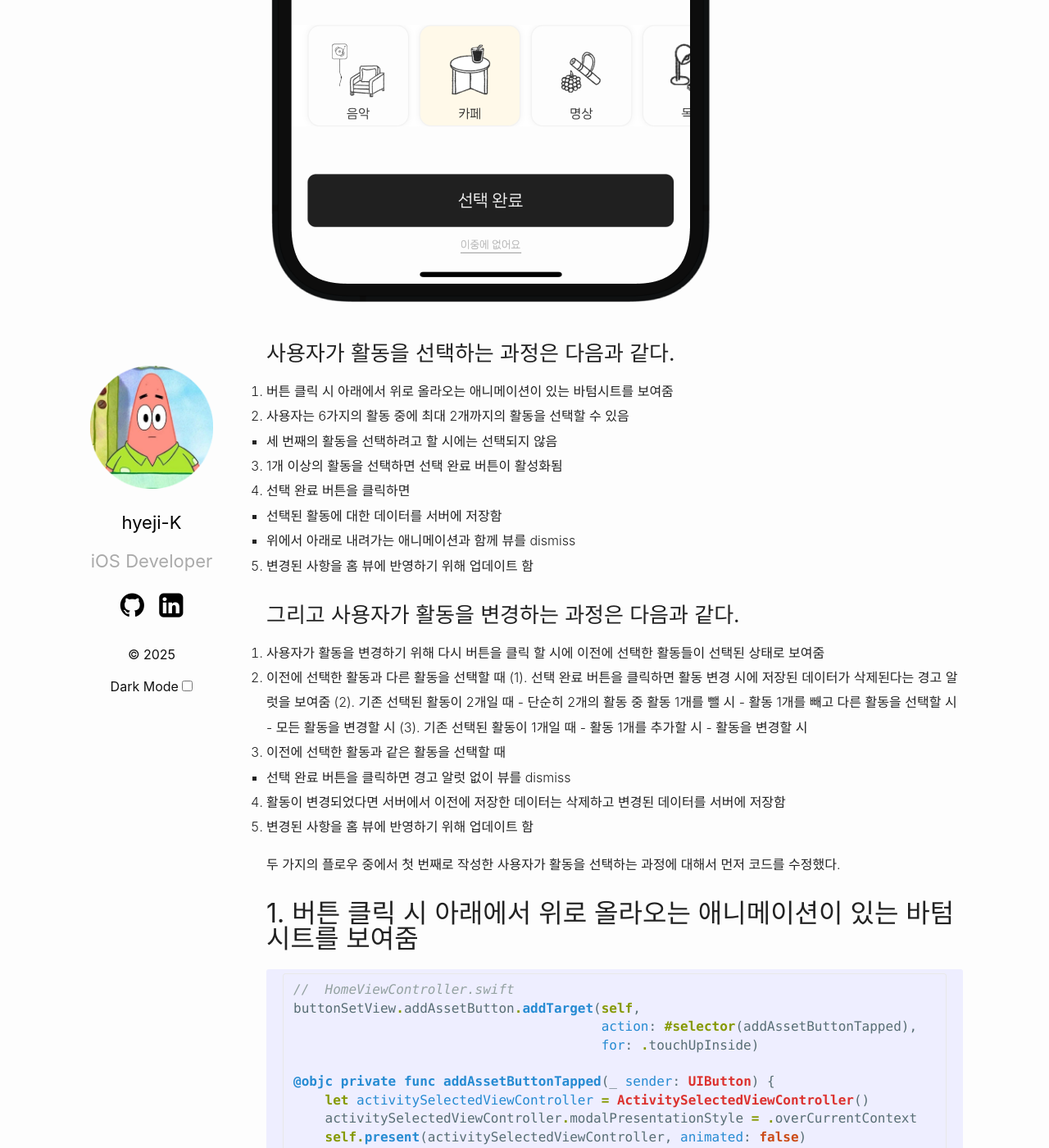
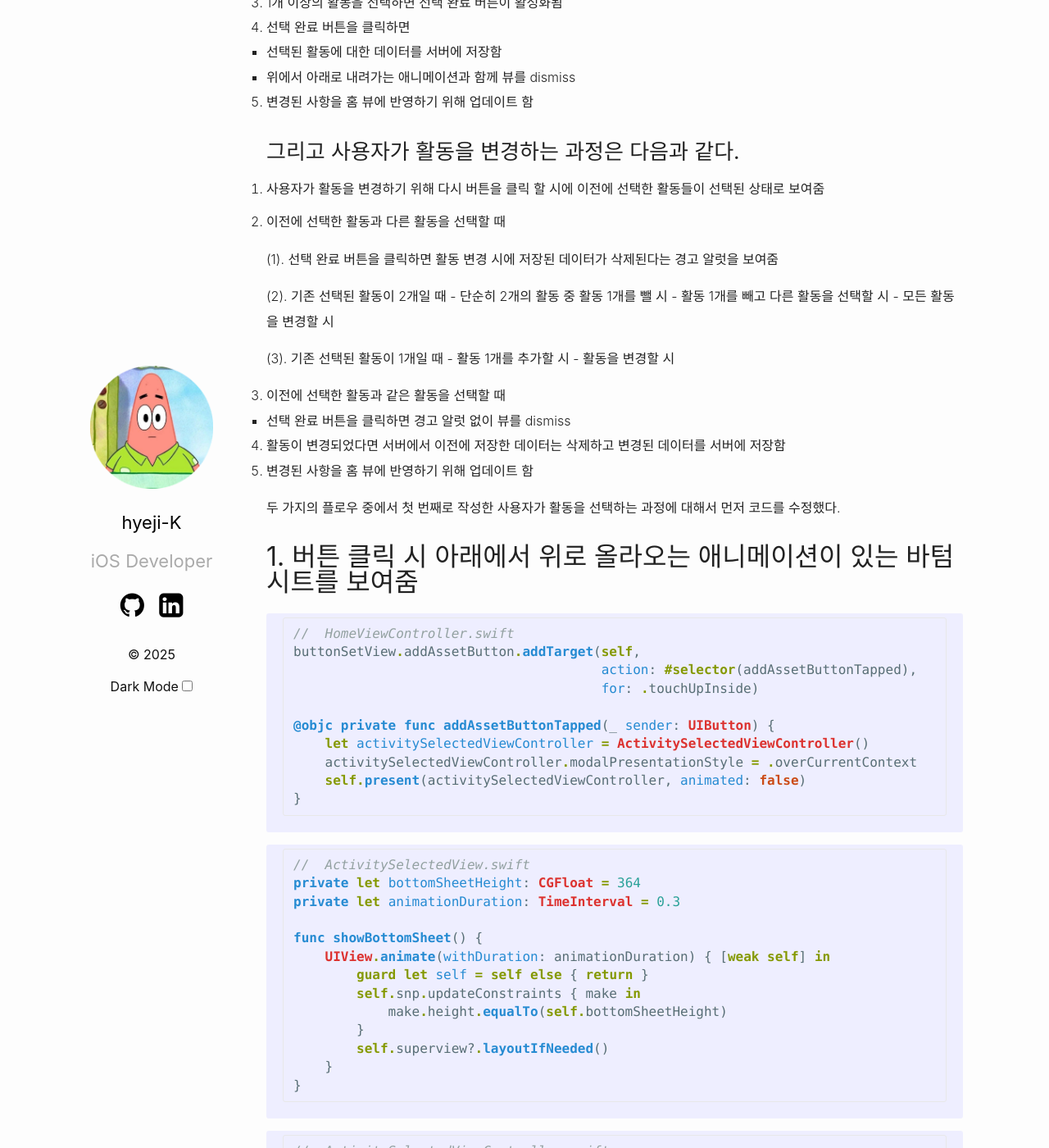
Before and after one commit to hyeji-K/hyeji-K.github.io, a Jekyll site: the page built from _posts/2025-02-01-[데드존-프로젝트]-활동-선택-로직-리팩토링하기.md, in a window 1280 px wide and 1400 px high, scrolled down 1181 px. Shown: the whole window at 82% size. Built offline with Jekyll 4.4.1, drawn with Linux system fonts in a browser that asks for light colours; comment, search, counter and statistics services are not loaded.

Commit message:
250201 글 수정

```diff
--- a/_posts/2025-02-01-[데드존-프로젝트]-활동-선택-로직-리팩토링하기.md
+++ b/_posts/2025-02-01-[데드존-프로젝트]-활동-선택-로직-리팩토링하기.md
@@ -12,7 +12,10 @@
 
 처음으로 리팩토링을 하게 된 Feature는 ‘사용자가 활동을 설정하는 기능’이다.
 
-![main_Image.png](https://github.com/hyeji-K/hyeji-K.github.io/blob/main/assets/images/250201_images.png)
+<!-- ![main_Image.png](https://github.com/hyeji-K/hyeji-K.github.io/blob/main/assets/images/250201_images.png) -->
+
+<img src="https://github.com/hyeji-K/hyeji-K.github.io/blob/main/assets/images/250201_images.png" alt="250201_images" style="zoom:50%;" />
+
 
 ### 사용자가 활동을 선택하는 과정은 다음과 같다.
 
@@ -29,11 +32,14 @@
 
 1. 사용자가 활동을 변경하기 위해 다시 버튼을 클릭 할 시에 이전에 선택한 활동들이 선택된 상태로 보여줌
 2. 이전에 선택한 활동과 다른 활동을 선택할 때
+
     (1). 선택 완료 버튼을 클릭하면 활동 변경 시에 저장된 데이터가 삭제된다는 경고 알럿을 보여줌
+
     (2). 기존 선택된 활동이 2개일 때
         - 단순히 2개의 활동 중 활동 1개를 뺄 시
         - 활동 1개를 빼고 다른 활동을 선택할 시
         - 모든 활동을 변경할 시
+
     (3). 기존 선택된 활동이 1개일 때
         - 활동 1개를 추가할 시
         - 활동을 변경할 시
```
